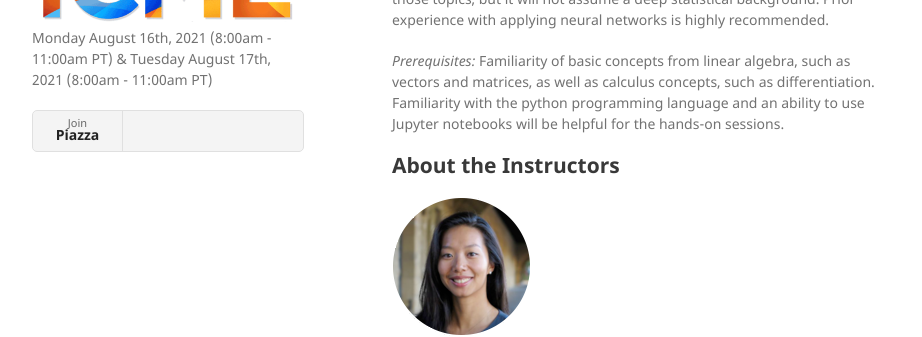
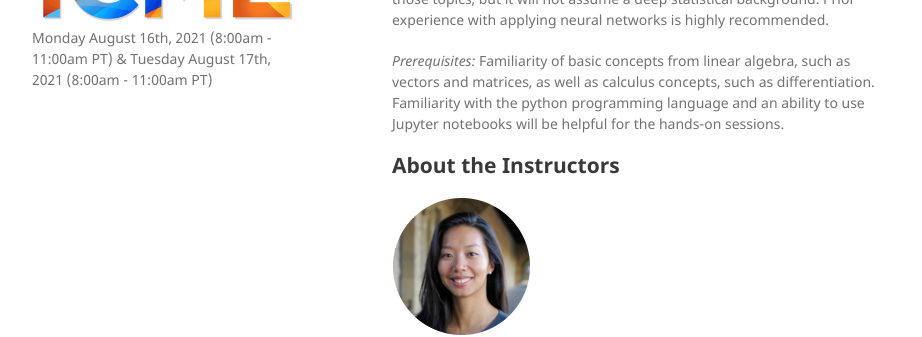
Before and after one commit to icme-workshops/intermediate-ml, a Jekyll site: the page built from index.md, in a window 1280 px wide. Shown: the part 268-605 px from the top of the page, without its empty margins (178-1100 px from the left). Built offline with Jekyll 4.4.1, drawn with Linux system fonts in a browser that asks for light colours; our own code applies the rules of GitHub Pages for plain Markdown files.

Commit message:
Update default.html

```diff
--- a/_layouts/default.html
+++ b/_layouts/default.html
@@ -30,14 +30,14 @@
         <p class="view"><a href="{{ site.github.owner_url }}">View My GitHub Profile</a></p>
         {% endif %}
 
-        {% if site.show_downloads %}
-        <ul class="downloads">
+<!--         {% if site.show_downloads %}
+        <ul class="downloads"> -->
           <!-- <li><a href="https://stanford.zoom.us/j/96479012348?pwd=UHJ3cFhwQ1UzZUd1Ri9MaEZlVWVjUT09">Enter <strong>Zoom</strong></a></li> -->
-          <li><a href="https://piazza.com/icme/summer2021/icme12/home">Join <strong>Piazza</strong></a></li>
+          <!-- <li><a href="https://piazza.com/icme/summer2021/icme12/home">Join <strong>Piazza</strong></a></li> -->
           <!-- <li><a href="{{ "/docs/dlworkshop2021_1.pdf" | relative_url }}">Download <strong>Slides</strong></a></li> -->
           <!-- <li><a href="/docs/dlworkshop2021_1.pdf">Download <strong>Slides</strong></a></li> -->
-        </ul>
-        {% endif %}
+<!--         </ul>
+        {% endif %} -->
       </header>
       <section>
 
```
